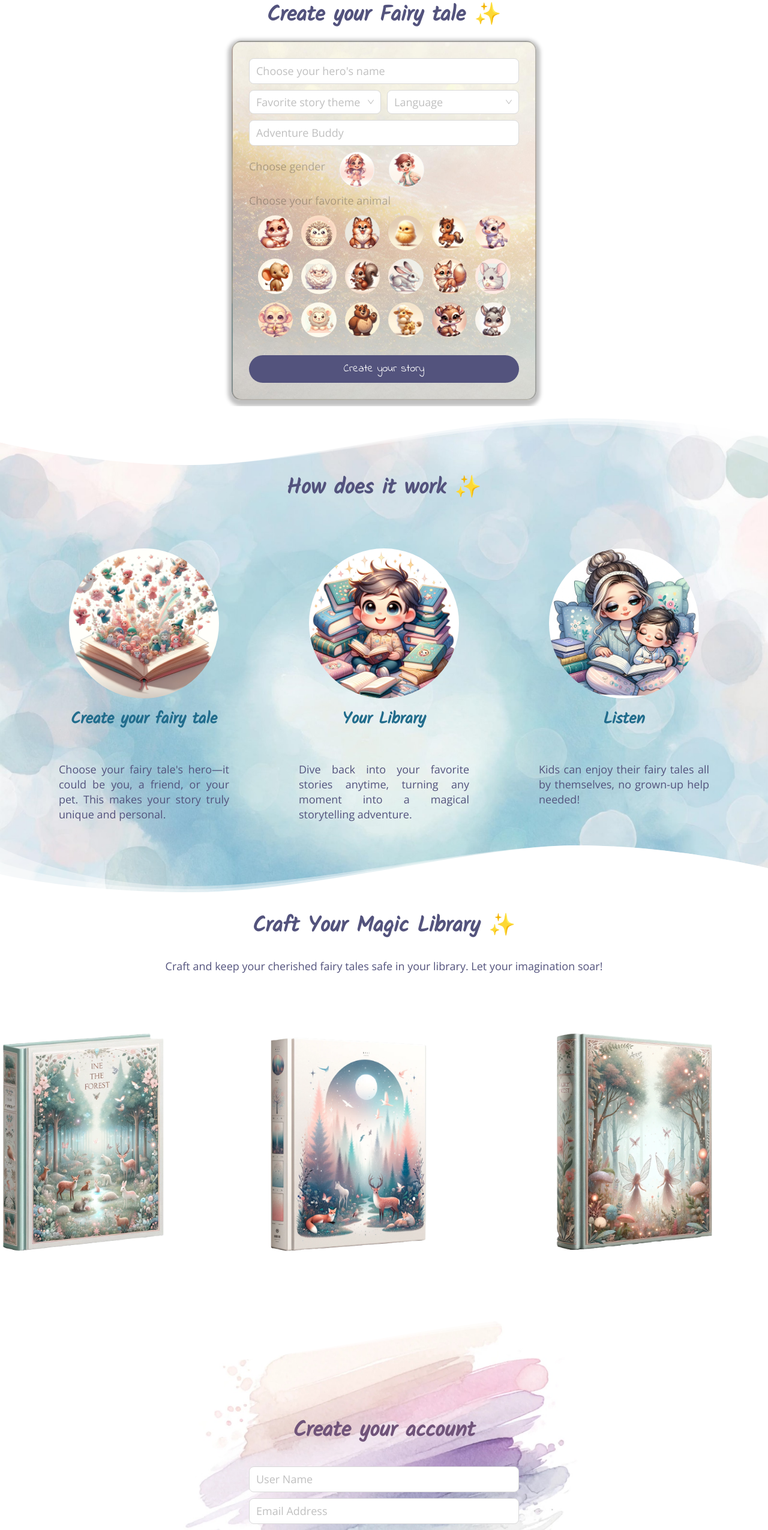
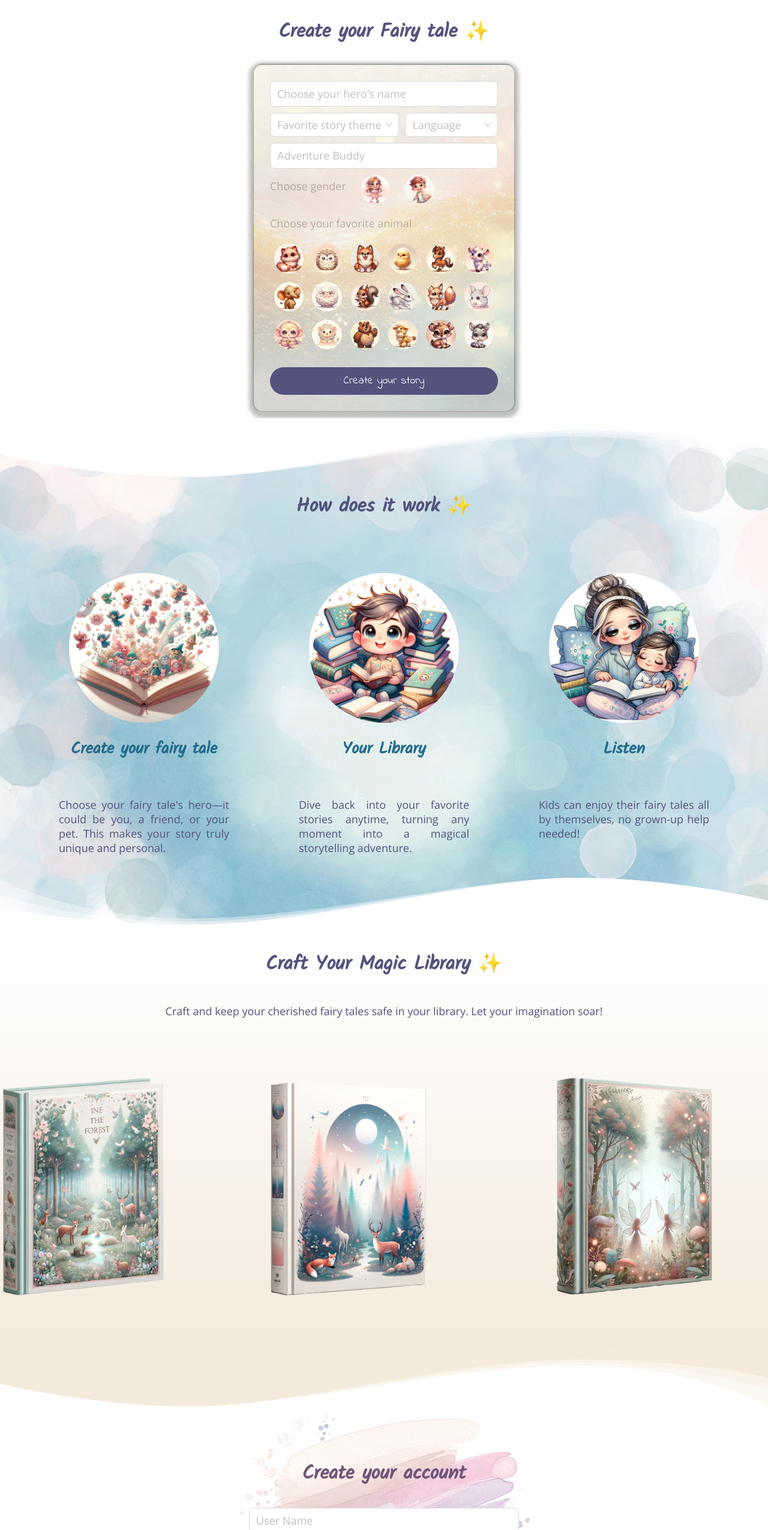
Before and after one commit to AnastasiaBeschaskina/NastyaBesch.github.io, a React (Create React App) app: page /#/ in a window 1280 px wide. Shown: the part 96-2646 px from the top of the page at 60% size. Built offline with nearby package versions, Linux system fonts and the light colour scheme.

Commit message:
Updated CSS modules and components for better color scheme and layout

```diff
--- a/src/components/fairyTale/fairyTale.module.css
+++ b/src/components/fairyTale/fairyTale.module.css
@@ -5,11 +5,12 @@
   flex-direction: column;
   align-items: center;
   justify-content: center;
-  /* min-height: 100vh; */
+  min-height: 100vh;
   position: relative;
   width: 100%;
   border-radius: 25px;
   width: 90%;
+  margin: 40px;
 }
 
 .content {
@@ -27,7 +28,7 @@
 }
 
 .containerText {
-  font-size: 1.3rem;
+  font-size: 1.2rem;
   text-align: justify;
   color: var(--second-color);
   text-shadow: 2px 2px 4px rgba(250, 250, 250, 0.9),
--- a/src/components/footer/footer.module.css
+++ b/src/components/footer/footer.module.css
@@ -19,3 +19,9 @@
 .navLink:hover {
   color: var(--quarter-color);
 }
+
+@media (max-width: 768px) {
+  .navLink a{
+  padding: 5px 0;
+  }
+}
--- a/src/components/form/WizardForm.module.css
+++ b/src/components/form/WizardForm.module.css
@@ -7,7 +7,6 @@
   margin: 0;
   padding: 0;
   margin-bottom: 10px;
-
 }
 
 .formInner {
@@ -17,13 +16,13 @@
   flex-direction: column;
   gap: 10px;
   width: 60%;
-  max-width: 450px;
+  max-width: 380px;
   border-radius: 16px;
   border: 2px solid rgba(0, 0, 0, 0.25);
   box-shadow: 0 4px 6px 6px rgba(0, 0, 0, 0.25);
   background-image: url("../../../public/images/backGround1.jpg");
   background-size: cover;
-  background-position: start;
+  background-position: center;
   padding: var(--global-sm-spacing);
   margin: 0 10px ;
 }
@@ -91,7 +90,7 @@ max-width: calc(20% - 10px);
 @media (max-width: 768px) {
 
   .formInner {
-    width: 90%;
+    width: 70%;
     gap: 3px;
     margin: 0;
   }
--- a/src/components/form/log.module.css
+++ b/src/components/form/log.module.css
@@ -22,7 +22,6 @@
   margin-top: -40px;
   margin-right: -20px;
 }
-
 
 .logContainerForm {
   display: flex;
@@ -68,9 +67,7 @@
 
 .logTitle {
   color: var(--third-color);
-  margin: var(--global-xs-spacing);
   text-align: center;
-  /* font-size: 1.5rem; */
 }
 
 .textRegPage {
@@ -78,7 +75,6 @@
   margin: var(--global-xm-spacing);
   width: 100%;
   max-width: 800px;
-  /* margin: 30px; */
 }
 
 .validationErrors {
--- a/src/components/form/selectAnimal.module.css
+++ b/src/components/form/selectAnimal.module.css
@@ -9,8 +9,7 @@
 }
 
 .title {
-  margin-bottom: 0;
-  margin-top: 0;
+  margin: 10px 0;
   color: rgba(156, 51, 51, 0.25);
 }
 
--- a/src/components/waveSeparator/weveSeparator.module.css
+++ b/src/components/waveSeparator/weveSeparator.module.css
@@ -51,11 +51,11 @@
   position: relative;
   top: 0px;
   left: 50%;
-  transform: translateX(-50%) ;
+  transform: translateX(-50%) rotate(180deg) ;
   width: 100%;
   height: 100%;
   display: block;
-  fill: white;
+  fill: rgb(244, 234, 220);
 }
 
 @media (max-width: 768px) {
--- a/src/index.css
+++ b/src/index.css
@@ -38,7 +38,6 @@ body {
   font-family: var(--global-body-font-family);
   margin: 0;
   width: 100%;
-  line-height: 1.4em;
   cursor: url("../public/images/44.png") 16 16, pointer;
 }
 
@@ -47,17 +46,17 @@ h3,
 h4,
 h5 {
   font-family: var(--global-heading-font-family);
-  font-size: 1.5rem;
+  font-size: 1.4rem;
   color: var(--primary-color);
   /* text-shadow: 0px 0px 5px rgba(128,128,153,0.5); */
 }
 h2,
 h3 {
   color: var(--primary-color);
-  font-size: 1.7rem;
+  font-size: 1.6rem;
 }
 h1 {
-  font-size: 2rem;
+  font-size: 1.8rem;
   font-family: var(--global-heading-font-family);
   /* text-shadow: 0px 0px 10px rgba(250, 250, 250, 0.9); */
   color: var(--second-color);
@@ -117,14 +116,17 @@ input:-internal-autofill-selected {
   font-size: 1rem;
 }
 
-.ant-input:hover, .ant-input:focus-within {
+.ant-input:hover,
+.ant-input:focus-within {
   border-color: var(--primary-color);
 }
-.ant-input-affix-wrapper:hover,  .ant-input-affix-wrapper:focus-within {
+.ant-input-affix-wrapper:hover,
+.ant-input-affix-wrapper:focus-within {
   border-color: var(--primary-color);
 }
 
-.ant-select-selector:hover,  .ant-select-selector:focus-within{
+.ant-select-selector:hover,
+.ant-select-selector:focus-within {
   border-color: var(--primary-color) !important;
 }
 
--- a/src/pages/Reg.js
+++ b/src/pages/Reg.js
@@ -7,7 +7,7 @@ const Reg = () => {
   const [email, setEmail] = useState("");
   return (
     <div className={styles.containerRegPage} id="join">
-      <WaveSeparator className="svg3" />
+      <WaveSeparator className="svg4" />
       <div className={styles.regPageContainer}>
         <RegistrationForm />
       </div>
--- a/src/pages/galleryEmpty.module.css
+++ b/src/pages/galleryEmpty.module.css
@@ -31,7 +31,8 @@
   align-items: center;
   justify-content: center;
   overflow: hidden;
-  margin: var(--global-xm-spacing) 0;
+  padding: var(--global-xm-spacing) 0;
+  background: linear-gradient(to bottom, white, rgb(244, 234, 220));
 }
 
 .galleryGuest{
@@ -50,7 +51,7 @@
 
 @media (max-width: 768px) {
   .galleryGuestContainer{
-    margin: var(--global-xs-spacing) 0;
+    padding: var(--global-xs-spacing) 0;
   }
 
   .storyPlaceholder {
--- a/src/pages/registrationPage.module.css
+++ b/src/pages/registrationPage.module.css
@@ -2,10 +2,10 @@
   display: flex;
   flex-direction: column;
   width: 100%;
-  background-repeat: no-repeat;
+  /* background-repeat: no-repeat;
   background-image: url("../../public/images/regBackGraund.jpg");
   background-position: center;
-  background-size: contain;
+  background-size: contain; */
   margin: 0;
 }
 
@@ -17,11 +17,14 @@
   padding: var(--global-xl-spacing);
   flex-direction: row;
   align-items: center;
+  background-repeat: no-repeat;
+  background-image: url("../../public/images/regBackGraund.jpg");
+  background-position: center;
+  background-size: contain;
 }
 
 @media (max-width: 768px) {
   .regPageContainer {
-    padding: var(--global-xs-spacing);
-    margin-top: -40px;
+    padding: var(--global-xl-spacing);
   }
 }
--- a/src/pages/welcome.module.css
+++ b/src/pages/welcome.module.css
@@ -35,7 +35,6 @@ font-size: 1rem;
 
 @media (max-width: 991px) {
   .wrapper {
-    width: 90%;
     display: block;
     flex-direction: column;
     align-items: center;
```
